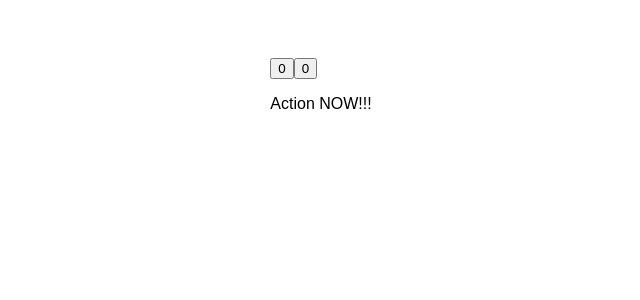
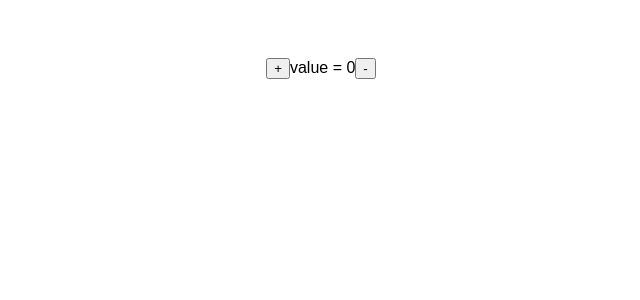
Before and after one commit to AlexKor-5/React-learning, a React (Create React App) app: page / in a window 1280 px wide. Shown: the top 300 px of the page, without its empty margins (319-959 px from the left). Built offline with nearby package versions, Linux system fonts and the light colour scheme.

Commit message:
(dr MyReducerApp) ex of redux in hook

```diff
--- /dev/null
+++ b/src/MyReducerApp/MyReducerApp.jsx
@@ -0,0 +1,40 @@
+import React, {useReducer} from "react";
+import {constants} from "./constants";
+
+const increase = () => {
+    return {
+        type: constants.INCREASE,
+        value: 1
+    }
+}
+
+const decrease = () => {
+    return {
+        type: constants.DECREASE,
+        value: -1
+    }
+}
+
+
+const reducer = (state, action) => {
+    switch (action.type) {
+        case constants.INCREASE:
+            return {number: state.number += action.value}
+        case constants.DECREASE:
+            return {number: state.number += action.value}
+        default:
+            return state;
+    }
+}
+
+export const MyReducerApp = () => {
+    const [state, dispatch] = useReducer(reducer, {number: 0});
+
+    return (
+        <div>
+            <button onClick={() => dispatch(increase())}>+</button>
+            {`value = ${state.number}`}
+            <button onClick={() => dispatch(decrease())}>-</button>
+        </div>
+    );
+}
--- /dev/null
+++ b/src/MyReducerApp/constants.js
@@ -0,0 +1,4 @@
+export const constants = {
+    INCREASE: "INCREASE",
+    DECREASE: "DECREASE"
+}
--- a/src/MyTrying/MyTrying.jsx
+++ b/src/MyTrying/MyTrying.jsx
@@ -1,9 +1,4 @@
-import React, {useState, useEffect, useMemo} from "react";
-
-const action = (a = "") => {
-    console.log(a);
-    return a;
-}
+import React, {useState, useEffect, useCallback, useLayoutEffect} from "react";
 
 export const MyTrying = () => {
     const [counter, setCounter] = useState(0);
@@ -17,7 +12,16 @@ export const MyTrying = () => {
         console.log(`secCounter = ${secCounter}`);
     }, [secCounter]);
 
-    let text = useMemo(() => action("Action NOW!!!"), [counter]);
+    let action = useCallback((a) => {
+        console.log(a);
+        return a;
+    }, []);
+
+    let text = action("Action now!!!", counter);
+
+    useLayoutEffect(()=>{
+        console.log('use layout effect');
+    });
 
     return (
         <div>
--- a/src/index.jsx
+++ b/src/index.jsx
@@ -2,7 +2,7 @@ import React from "react";
 import ReactDOM from "react-dom";
 //CSS
 import "./index.css";
-import {MyTrying} from "./MyTrying/MyTrying";
+import {MyReducerApp} from "./MyReducerApp/MyReducerApp";
 //Components
 // import TextP from "./afterIndex";
 // import StarRating from "./StarRaing";
@@ -15,6 +15,7 @@ import {MyTrying} from "./MyTrying/MyTrying";
 // import {CheckBoxApp} from "./CheckBoxApp/CheckBoxApp";
 // import {PhraseApp} from "./PhraseApp/PhraseApp";
 // import {UseKeyApp} from "./UseKeyApp/UseKeyApp";
+// import {MyTrying} from "./MyTrying/MyTrying";
 
 
 
@@ -33,7 +34,8 @@ ReactDOM.render(
         {/*<CheckBoxApp></CheckBoxApp>*/}
         {/*<PhraseApp/>*/}
         {/*<UseKeyApp/>*/}
-        <MyTrying/>
+        {/*<MyTrying/>*/}
+        <MyReducerApp/>
     </div>,
     destination
 );
```
